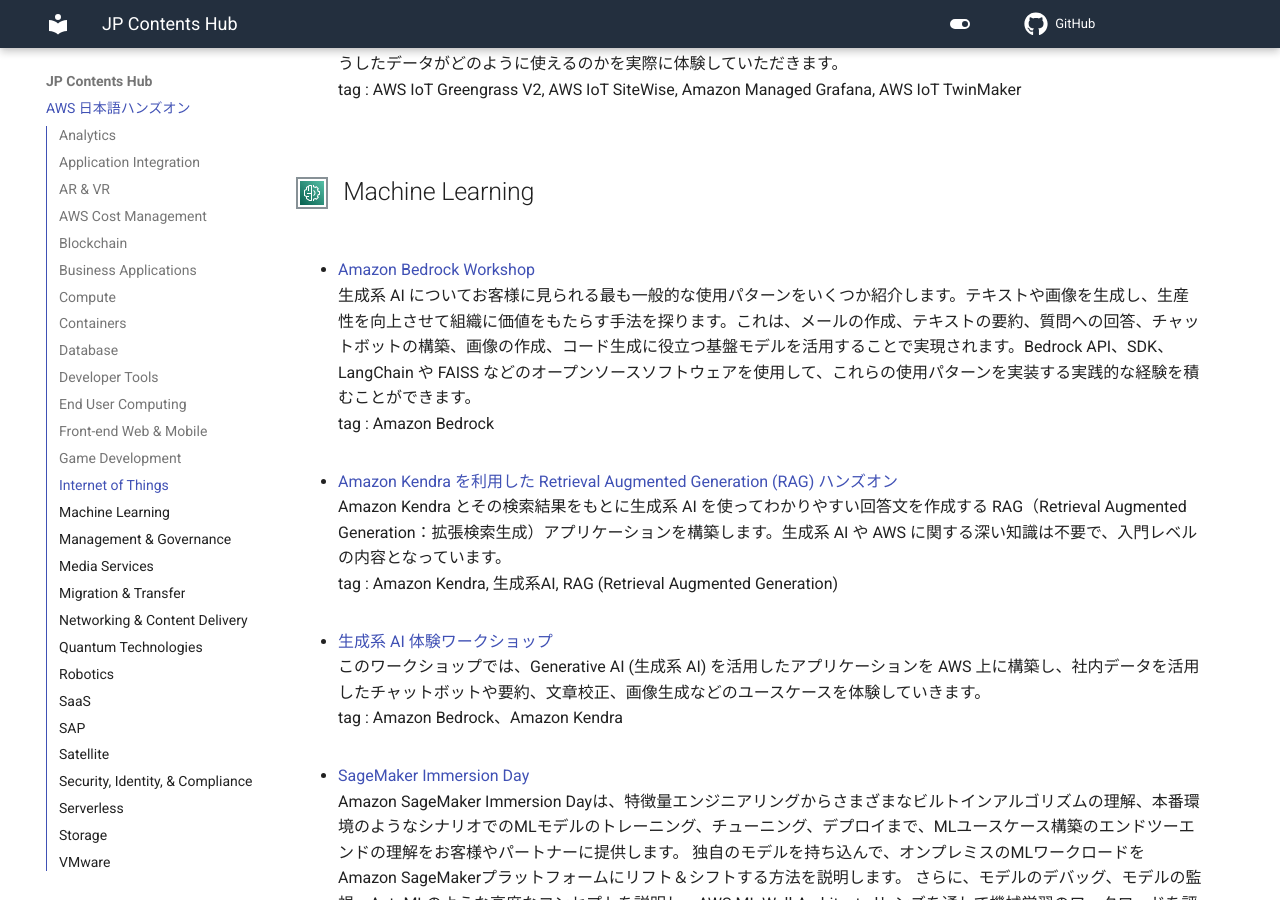
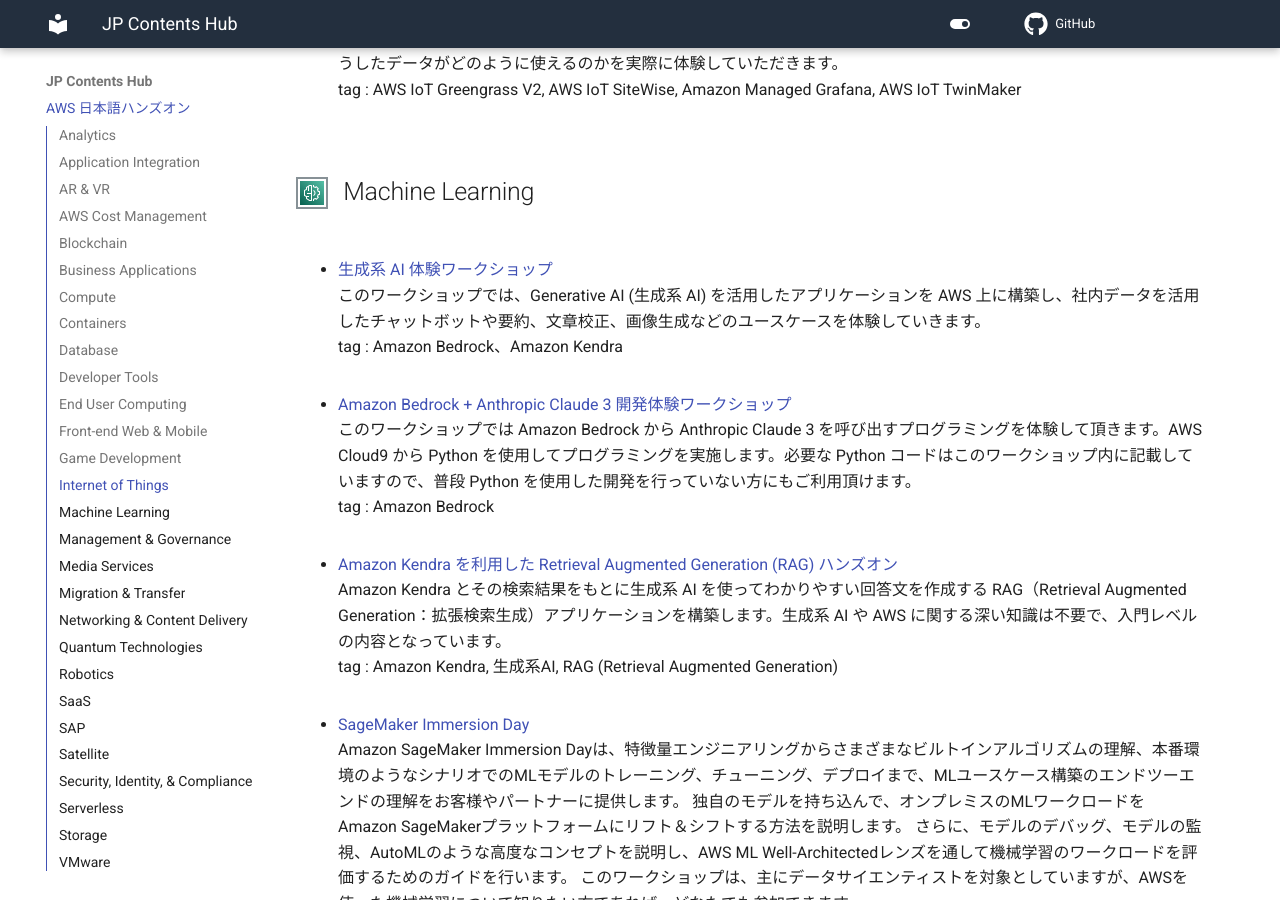
Before and after one commit to aws-samples/jp-contents-hub, an MkDocs documentation site: the page built from content/index.md, in a window 1280 px wide and 900 px high, scrolled down 18877 px. Built offline with MkDocs 1.6.1 and Material for MkDocs 9.7.7, drawn with Linux system fonts in a browser that asks for light colours; comment, search, counter and statistics services are not loaded; some of the changed text lies outside the part shown.

Commit message:
add: 新規ハンズオンコンテンツ追加

```diff
--- a/content/index.md
+++ b/content/index.md
@@ -480,17 +480,17 @@
 tag : AWS IoT Greengrass V2, AWS IoT SiteWise, Amazon Managed Grafana, AWS IoT TwinMaker
 
 ## ![image]([img/Arch-Category_Machine-Learning_16.png]()) Machine Learning
-- <a href="https://catalog.us-east-1.prod.workshops.aws/workshops/a4bdb007-5600-4368-81c5-ff5b4154f518/ja-JP" target="_blank" onclick="sendClickCount()" onauxclick="sendClickCount()">Amazon Bedrock Workshop</a>
-生成系 AI についてお客様に見られる最も一般的な使用パターンをいくつか紹介します。テキストや画像を生成し、生産性を向上させて組織に価値をもたらす手法を探ります。これは、メールの作成、テキストの要約、質問への回答、チャットボットの構築、画像の作成、コード生成に役立つ基盤モデルを活用することで実現されます。Bedrock API、SDK、LangChain や FAISS などのオープンソースソフトウェアを使用して、これらの使用パターンを実装する実践的な経験を積むことができます。
+- <a href="https://catalog.workshops.aws/generative-ai-use-cases-jp" target="_blank" onclick="sendClickCount()" onauxclick="sendClickCount()">生成系 AI 体験ワークショップ</a>
+このワークショップでは、Generative AI (生成系 AI) を活用したアプリケーションを AWS 上に構築し、社内データを活用したチャットボットや要約、文章校正、画像生成などのユースケースを体験していきます。
+tag : Amazon Bedrock、Amazon Kendra
+
+- <a href="https://catalog.us-east-1.prod.workshops.aws/workshops/7271111a-22bd-40e7-971a-817b0c083c67/ja-JP" target="_blank" onclick="sendClickCount()" onauxclick="sendClickCount()">Amazon Bedrock + Anthropic Claude 3 開発体験ワークショップ</a>
+このワークショップでは Amazon Bedrock から Anthropic Claude 3 を呼び出すプログラミングを体験して頂きます。AWS Cloud9 から Python を使用してプログラミングを実施します。必要な Python コードはこのワークショップ内に記載していますので、普段 Python を使用した開発を行っていない方にもご利用頂けます。
 tag : Amazon Bedrock
 
 - <a href="https://catalog.us-east-1.prod.workshops.aws/workshops/6708bce5-6aa3-4acb-89f7-85c39c006c8c/en-US" target="_blank" onclick="sendClickCount()" onauxclick="sendClickCount()">Amazon Kendra を利用した Retrieval Augmented Generation (RAG) ハンズオン</a>
 Amazon Kendra とその検索結果をもとに生成系 AI を使ってわかりやすい回答文を作成する RAG（Retrieval Augmented Generation：拡張検索生成）アプリケーションを構築します。生成系 AI や AWS に関する深い知識は不要で、入門レベルの内容となっています。
 tag : Amazon Kendra, 生成系AI, RAG (Retrieval Augmented Generation)
-
-- <a href="https://catalog.workshops.aws/generative-ai-use-cases-jp" target="_blank" onclick="sendClickCount()" onauxclick="sendClickCount()">生成系 AI 体験ワークショップ</a>
-このワークショップでは、Generative AI (生成系 AI) を活用したアプリケーションを AWS 上に構築し、社内データを活用したチャットボットや要約、文章校正、画像生成などのユースケースを体験していきます。
-tag : Amazon Bedrock、Amazon Kendra
 
 - <a href="https://catalog.us-east-1.prod.workshops.aws/workshops/63069e26-921c-4ce1-9cc7-dd882ff62575/ja-JP" target="_blank" onclick="sendClickCount()" onauxclick="sendClickCount()">SageMaker Immersion Day</a>
 Amazon SageMaker Immersion Dayは、特徴量エンジニアリングからさまざまなビルトインアルゴリズムの理解、本番環境のようなシナリオでのMLモデルのトレーニング、チューニング、デプロイまで、MLユースケース構築のエンドツーエンドの理解をお客様やパートナーに提供します。 独自のモデルを持ち込んで、オンプレミスのMLワークロードをAmazon SageMakerプラットフォームにリフト＆シフトする方法を説明します。 さらに、モデルのデバッグ、モデルの監視、AutoMLのような高度なコンセプトを説明し、AWS ML Well-Architectedレンズを通して機械学習のワークロードを評価するためのガイドを行います。 このワークショップは、主にデータサイエンティストを対象としていますが、AWSを使った機械学習について知りたい方であれば、どなたでも参加できます。
@@ -991,6 +991,4 @@
 tag : Amazon FSx File Gateway
 
 ## ![image]([img/Arch_VMware-Cloud-on-AWS_16.png]()) VMware
-- <a href="https://catalog.workshops.aws/vmwarecloud/ja-JP" target="_blank" onclick="sendClickCount()" onauxclick="sendClickCount()">VMware Cloud on AWS Immersion Day</a>
-VMware Cloud on AWS Immersion Day は、ハンズオンを通じて VMware Cloud on AWS を実際に体験することができ、参加者はサービスに慣れ親しみ、その使い勝手の良さを実感することができます。
-tag : VMware Cloud on AWS, VMware HCX, Amazon FSx for Windows File Server, AWS Managed Microsoft Active Directory
+None
```
Also changed, not shown: README.md (+14 -0 lines).
